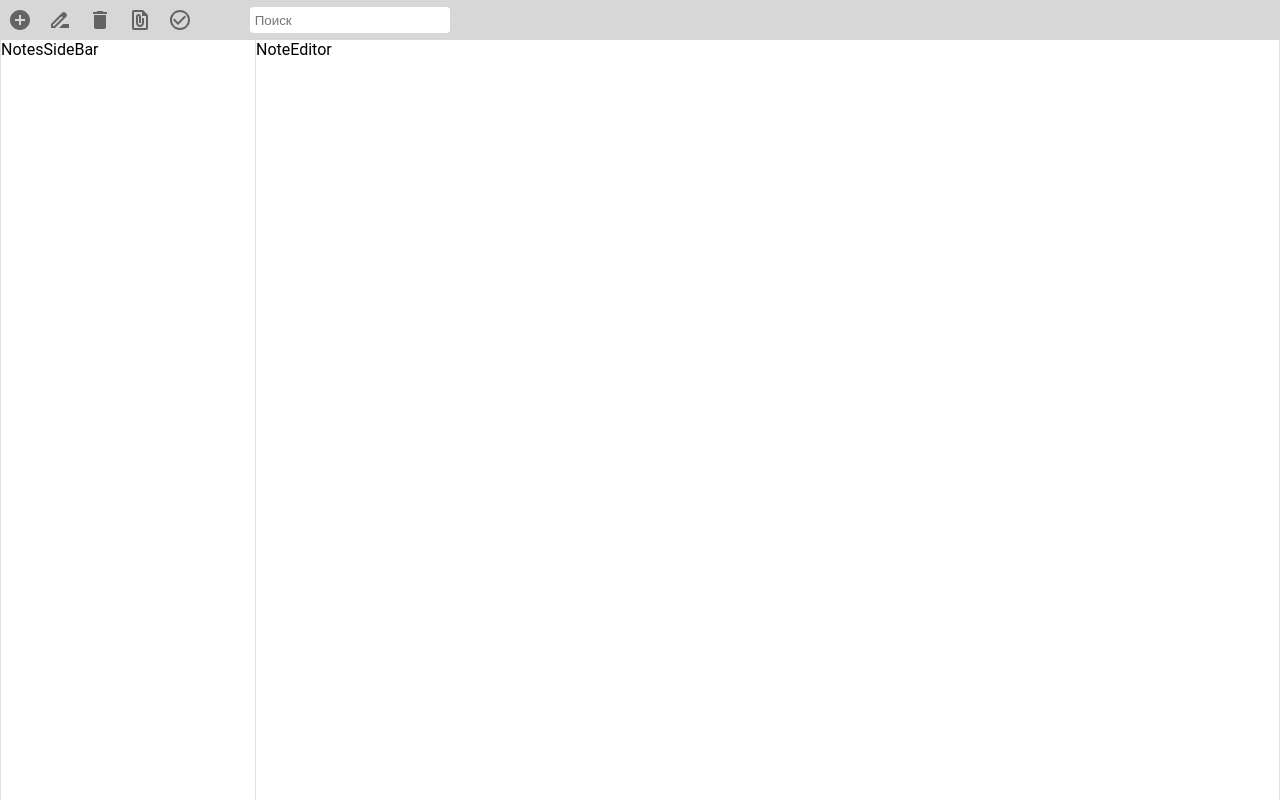
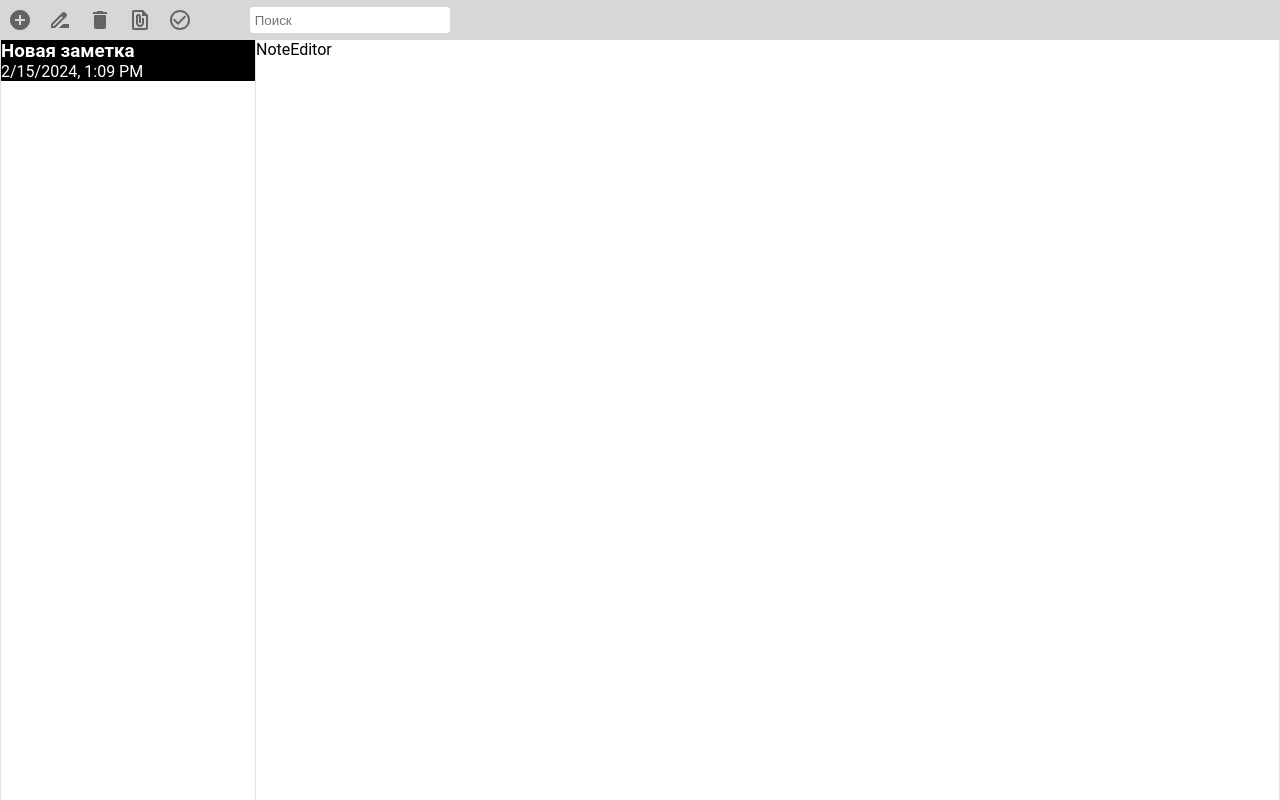
Before and after one commit to Valeriy8500/notes-app, a React (Vite) app: page / in a window 1280 px wide. Both pictures are taken after a click on the button 20 px from the left and 20 px from the top of the page. Built offline with nearby package versions, Linux system fonts and the light colour scheme.

Commit message:
feat: реал-л добавл-е заметок для сайдбара

```diff
--- a/src/components/App/App.tsx
+++ b/src/components/App/App.tsx
@@ -3,10 +3,12 @@ import { Header } from "../header/header";
 import { NotesSideBar } from "../notes-sidebar/notes-sidebar";
 import { NoteEditor } from "../note-editor/note-editor";
 import GlobalStyles from "../../styles/global";
+import { Provider } from "react-redux";
+import { store } from "../../redux/store";
 
 export const App = () => {
   return (
-    <>
+    <Provider store={store}>
       <S.App>
         <Header />
         <NotesSideBar />
@@ -14,6 +16,6 @@ export const App = () => {
       </S.App>
 
       <GlobalStyles />
-    </>
+    </Provider>
   );
 };
--- a/src/components/button-group/button-group.tsx
+++ b/src/components/button-group/button-group.tsx
@@ -4,10 +4,23 @@ import DeleteIcon from "@mui/icons-material/Delete";
 import EditIcon from "@mui/icons-material/DriveFileRenameOutline";
 import ClipIcon from "@mui/icons-material/FilePresent";
 import ListIcon from "@mui/icons-material/CheckCircleOutline";
+import { useAppDispatch } from "../../redux/hooks";
+import { getCurrDateTime } from "../../shared/shared-functions";
+import { addNote } from "../../redux/notes";
 
 export const ButtonGroup = () => {
+  const dispatch = useAppDispatch();
+
   const onAddNote = () => {
     console.log("onAddNote");
+
+    const newNote = {
+      id: Math.random(),
+      noteName: 'Новая заметка',
+      currDateTime: getCurrDateTime()
+    };
+
+    dispatch(addNote(newNote));
   };
 
   const onClipNote = () => {
--- a/src/components/notes-sidebar/notes-sidebar.tsx
+++ b/src/components/notes-sidebar/notes-sidebar.tsx
@@ -1,10 +1,13 @@
 import * as S from "./styles";
+import { Notes } from "../notes/notes";
 import "react-perfect-scrollbar/dist/css/styles.css";
 
 export const NotesSideBar = () => {
   return (
     <S.NotesSideBar>
-      <S.CustomScrollbar>NotesSideBar</S.CustomScrollbar>
+      <S.CustomScrollbar>
+        <Notes />
+      </S.CustomScrollbar>
     </S.NotesSideBar>
   );
 };
--- /dev/null
+++ b/src/components/notes/notes.tsx
@@ -0,0 +1,21 @@
+import { useAppSelector } from "../../redux/hooks";
+import { selectorNotes } from "../../redux/selectors";
+import * as S from "./styles";
+
+export const Notes = () => {
+  const notes = useAppSelector(selectorNotes);
+  console.log('notes: ', notes);
+
+  return (
+    <>
+      {notes.map((i: any) => {
+        return (
+          <S.Note>
+            <S.Title>{i.noteName}</S.Title>
+            <S.DateTime>{i.currDateTime}</S.DateTime>
+          </S.Note>
+        );
+      })}
+    </>
+  );
+};
--- /dev/null
+++ b/src/components/notes/styles.ts
@@ -0,0 +1,15 @@
+import styled from "styled-components";
+
+export const Note = styled.div`
+  width: 100%;
+  background-color: #000;
+  color: #fff;
+`;
+
+export const Title = styled.h3`
+  width: 100%;
+`;
+
+export const DateTime = styled.div`
+  width: 100%;
+`;
--- a/src/redux/hooks.ts
+++ b/src/redux/hooks.ts
@@ -0,0 +1,7 @@
+import { TypedUseSelectorHook, useDispatch, useSelector } from "react-redux";
+import { RootState } from "./store";
+import { ThunkDispatch } from "redux-thunk";
+import { AnyAction } from "redux";
+
+export const useAppDispatch = useDispatch<ThunkDispatch<RootState, void, AnyAction>>;
+export const useAppSelector: TypedUseSelectorHook<RootState> = useSelector;
--- a/src/redux/notes/notes.slice.ts
+++ b/src/redux/notes/notes.slice.ts
@@ -1,13 +1,15 @@
 import { PayloadAction, createSlice } from "@reduxjs/toolkit";
 
-const initialState = {};
+const initialState: any = {
+    elements: [],
+};
 
 export const notesSlice = createSlice({
-    name: "companies",
+    name: "notes",
     initialState,
     reducers: {
         addNote(state, action: PayloadAction<any>) {
-            console.log('addNote');
+            state.elements.push(action.payload);
         },
     }
 });
--- a/src/redux/selectors.ts
+++ b/src/redux/selectors.ts
@@ -0,0 +1,5 @@
+import { RootState } from "./store";
+
+export const selectorNotes = (state: RootState): any => (
+    state.notes.elements
+);
--- /dev/null
+++ b/src/shared/shared-functions.ts
@@ -0,0 +1,12 @@
+export function getCurrDateTime() {
+
+    const currentDateTime = new Date().toLocaleString(undefined, {
+        year: 'numeric',
+        month: 'numeric',
+        day: 'numeric',
+        hour: 'numeric',
+        minute: 'numeric',
+    });
+
+    return currentDateTime;
+}
```
